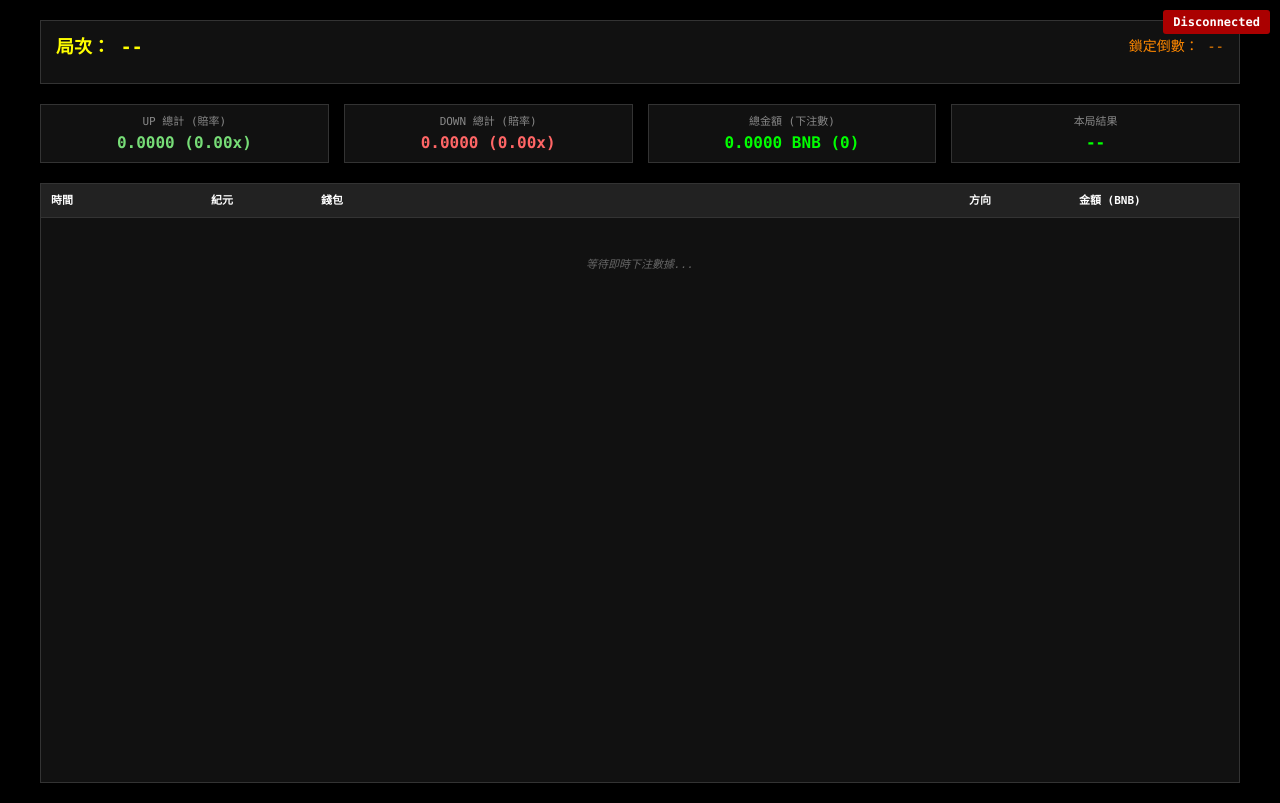
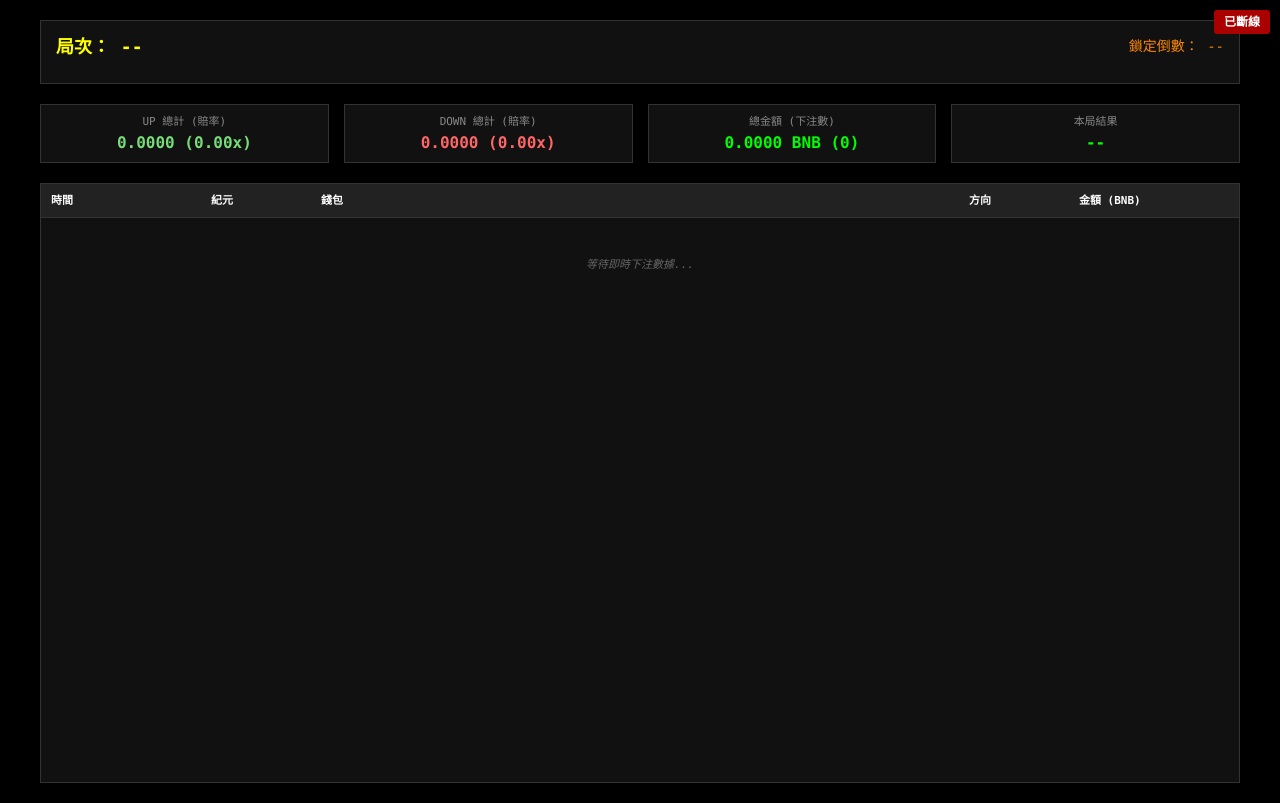
Before and after one commit to kwpks428/v8b, a website: page public/index.html in a window 1280 px wide. Drawn offline with Linux system fonts and the light colour scheme.

Commit message:
feat: Translate 'Connected' to '已連線' in public/index.html

```diff
--- a/public/index.html
+++ b/public/index.html
@@ -326,7 +326,7 @@
             updateConnectionStatus(connected) {
                 const statusEl = document.getElementById('connectionStatus');
                 statusEl.className = `connection-status ${connected ? 'connected' : 'disconnected'}`;
-                statusEl.textContent = connected ? 'Connected' : 'Disconnected';
+                statusEl.textContent = connected ? '已連線' : '已斷線';
             }
         }
 
```
